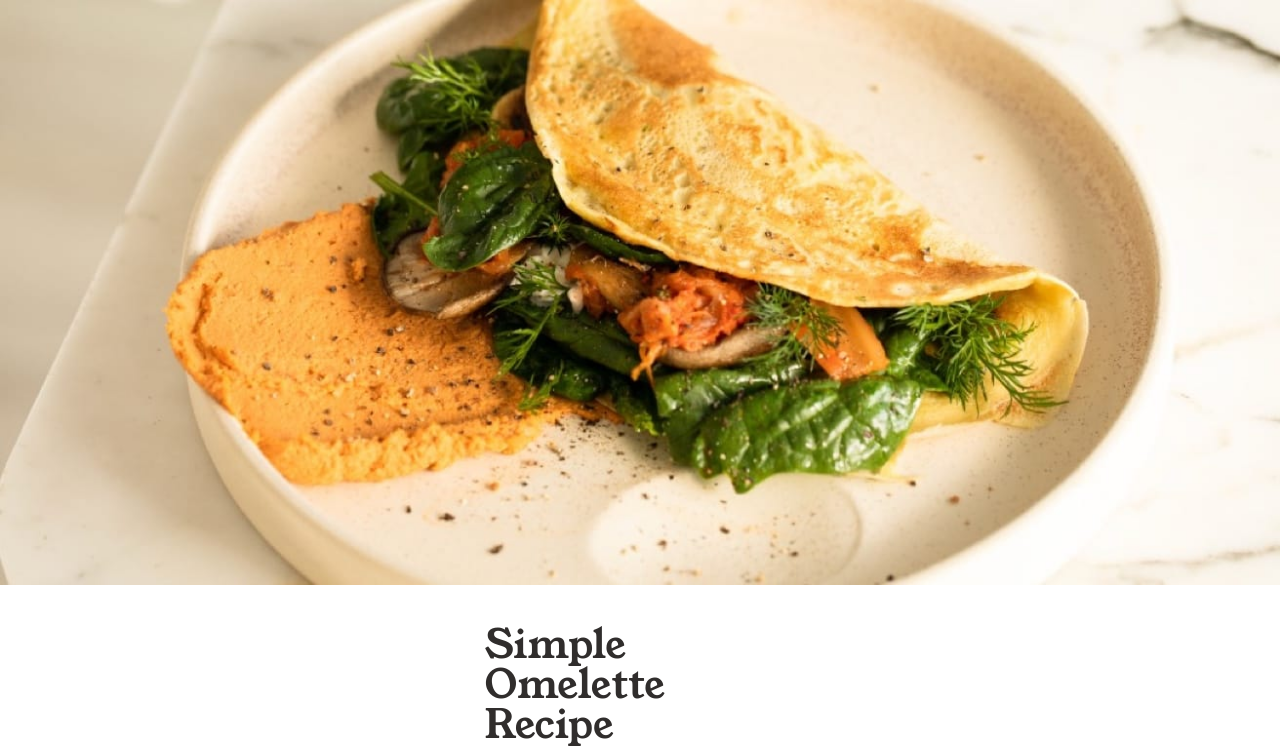
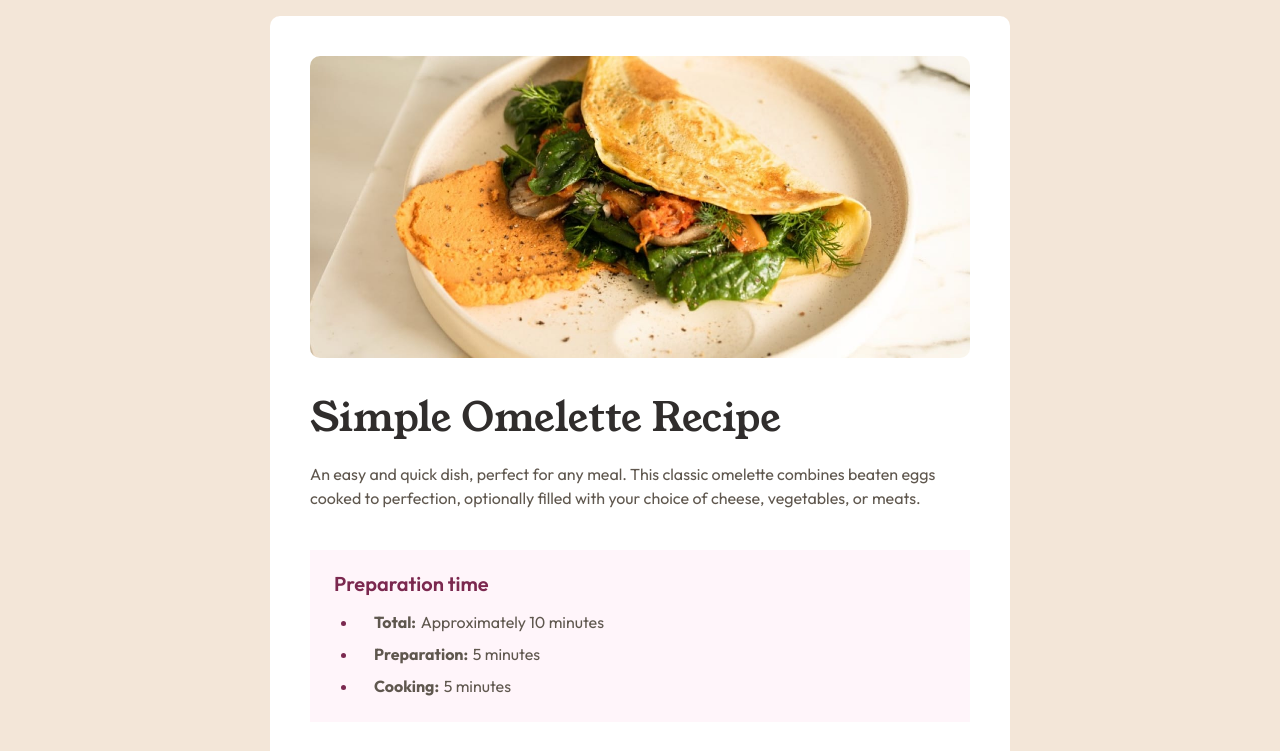
Before and after one commit to CKHarrison/recipe-page, a plain HTML site: page index.html in a window 1280 px wide. Shown: the top 751 px of the page. Drawn offline with Linux system fonts and the light colour scheme.

Commit message:
version 1.0

```diff
--- a/index.html
+++ b/index.html
@@ -21,7 +21,9 @@
     </style>
   </head>
   <body>
-    <img class="recipe-image" src="./assets/images/image-omelette.jpeg" alt="Overstuffed spinach omlete on plate" />
+    <div class="recipe-image-container">
+      <img class="recipe-image" src="./assets/images/image-omelette.jpeg" alt="Overstuffed spinach omlete on plate" />
+    </div>
     <div class="container">
       <main class="main">
         <div class="recipe-main">
@@ -103,7 +105,7 @@
     </div>
     <div class="attribution">
       Challenge by <a href="https://www.frontendmentor.io?ref=challenge" target="_blank">Frontend Mentor</a>. Coded by
-      <a href="#">Your Name Here</a>.
+      <a href="https://www.charrison.dev" target="_blank">Chris Harrison</a>.
     </div>
   </body>
 </html>
--- a/style.css
+++ b/style.css
@@ -59,7 +59,6 @@
 }
 
 body {
-  background-color: var(--color-white);
   color: var(--color-stone-600);
   display: flex;
   flex-direction: column;
@@ -96,13 +95,21 @@ li {
   padding-left: var(--spacing-200);
 }
 
+.recipe-image-container {
+  border: 3px sold blue;
+  display: flex;
+  flex-direction: column;
+  margin: 0;
+  max-width: 375px;
+}
+
 .recipe-image {
   width: 100%;
   object-fit: contain;
 }
 
 .container {
-  /* border: 1px solid red; */
+  background-color: var(--color-white);
   display: flex;
   flex-direction: column;
   justify-content: center;
@@ -123,10 +130,9 @@ li {
   display: flex;
   flex-direction: column;
   justify-content: center;
-  align-items: center;
+  align-items: flex-start;
   gap: var(--spacing-300);
   width: 100%;
-  /* border: 1px solid blue; */
 }
 
 .recipe-title {
@@ -212,7 +218,6 @@ li {
 }
 
 .nutrition-info {
-  /* border: 1px solid red; */
   display: grid;
   grid-template-columns: 1fr 1fr;
   grid-template-rows: repeat(auto 1fr);
@@ -237,3 +242,44 @@ li {
   border-bottom: 1px solid var(--color-stone-150);
   margin: 0;
 }
+
+/* Shared Styles Between Tablet and Desktop sizes */
+
+@media (min-width: 620px) {
+  body {
+    background-color: var(--color-stone-100);
+    padding: 1em;
+  }
+
+  .recipe-image-container {
+    border-radius: 10px 10px 0 0;
+    padding: 1em;
+    background-color: var(--color-white);
+    padding: var(--spacing-500) var(--spacing-500) 0;
+    margin: 0;
+  }
+  .container {
+    background-color: var(--color-white);
+    border-radius: 0 0 10px 10px;
+    padding: var(--spacing-500);
+    margin-bottom: 1em;
+  }
+  .recipe-image {
+    border-radius: 10px;
+  }
+}
+
+/* Tablet */
+@media (min-width: 620px) and (max-width: 1279px) {
+  .recipe-image-container,
+  .container {
+    max-width: 620px;
+  }
+}
+/* Desktop */
+@media (min-width: 1280px) {
+  .recipe-image-container,
+  .container {
+    max-width: 740px;
+  }
+}
```
Also changed, not shown: assets/images/example-screenshot-desktop.png (added), 1 other file.
